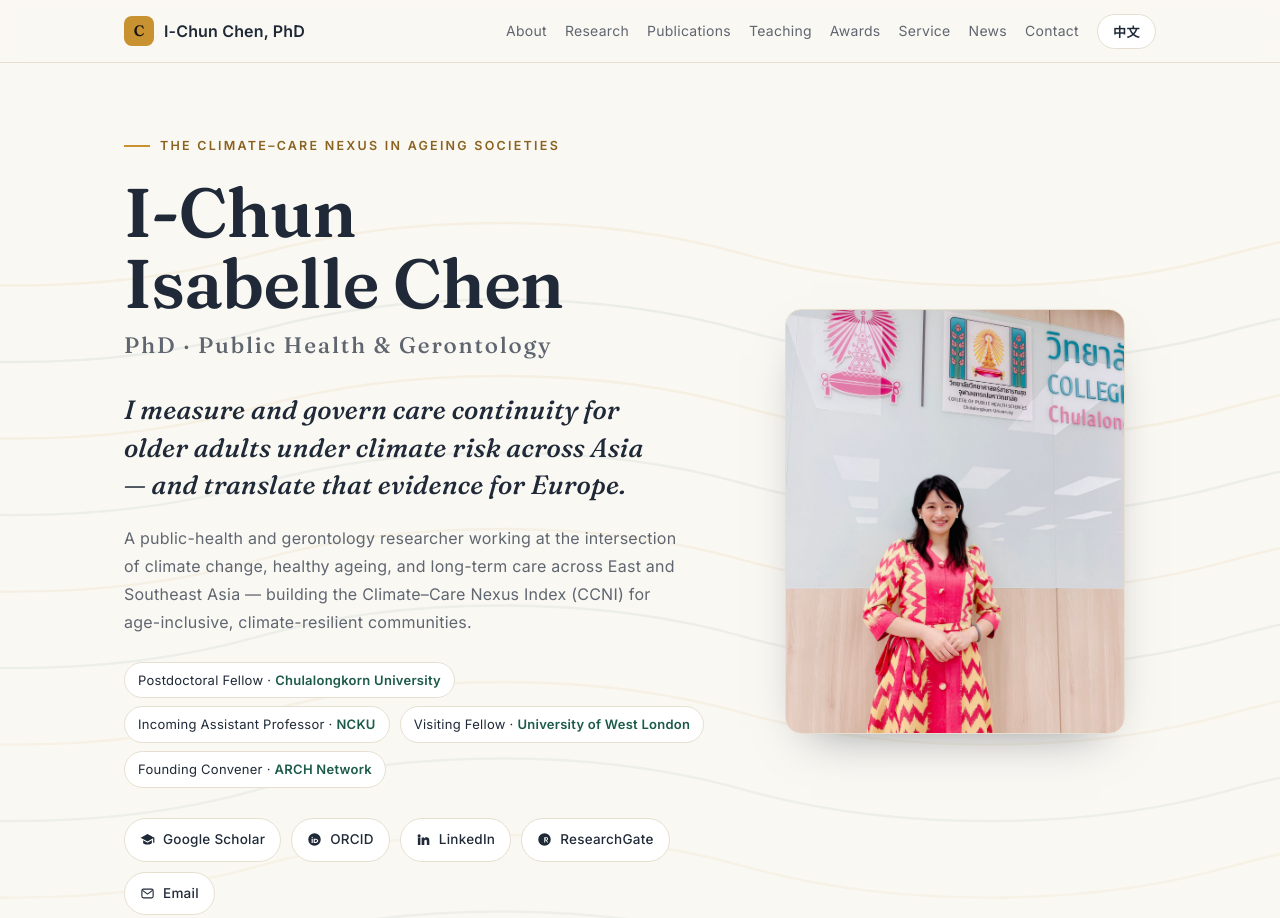
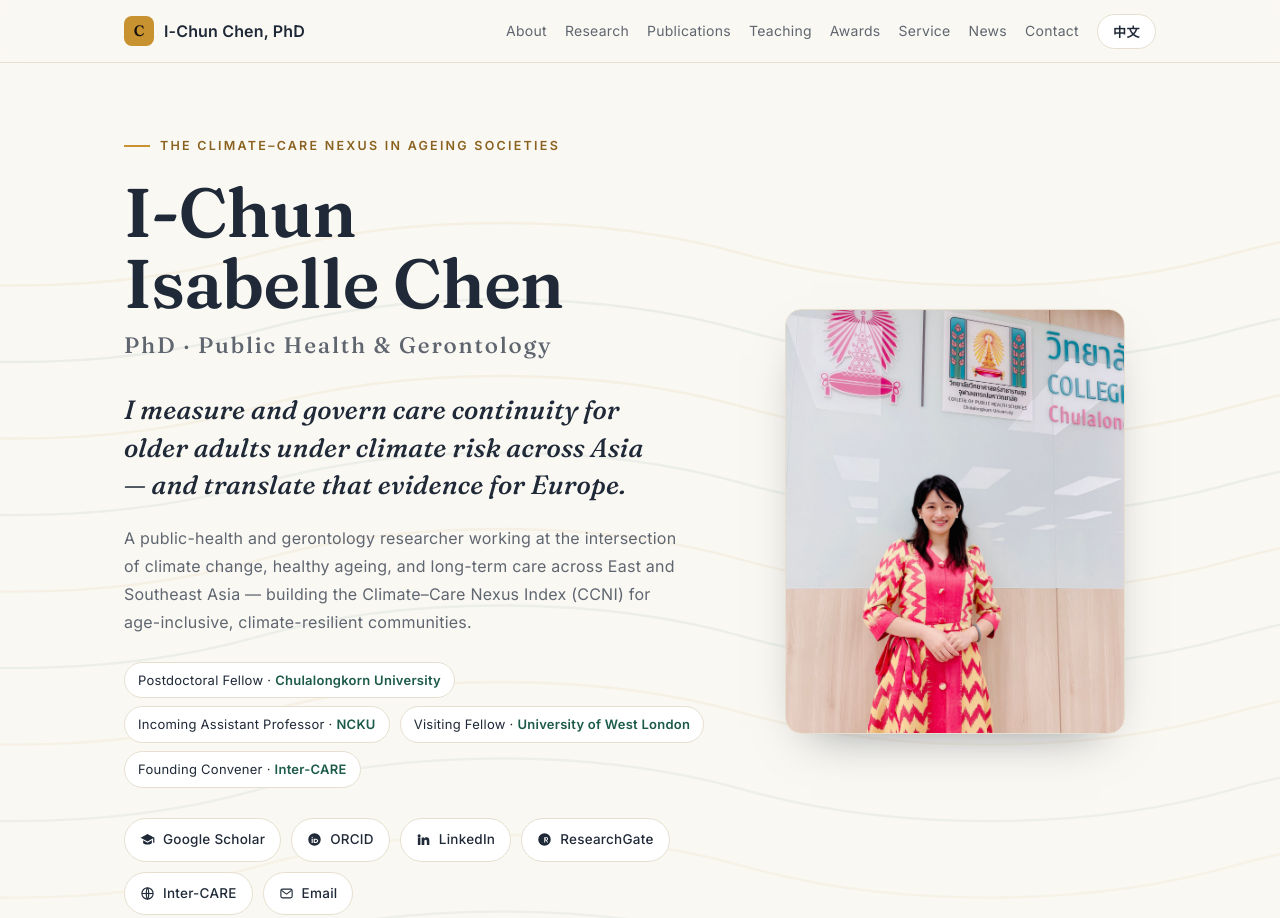
Before and after one commit to everthailand2019-ux/ichunchen-website, a plain HTML site: page index.html in a window 1280 px wide. Shown: the top 918 px of the page. Drawn offline with Linux system fonts and the light colour scheme.

Commit message:
Replace ARCH with Inter-CARE network (+ links); Climate Care Lab now an established unit
Co-Authored-By: Claude Opus 4.8 <noreply@anthropic.com>

```diff
--- a/index.html
+++ b/index.html
@@ -66,6 +66,7 @@
       <a class="link" href="https://orcid.org/0000-0002-6445-9502" target="_blank" rel="noopener"><svg viewBox="0 0 24 24" fill="currentColor"><path d="M12 2a10 10 0 100 20 10 10 0 000-20zM8.3 7.4a1 1 0 110 2 1 1 0 010-2zm-.9 3.2h1.8v7H7.4v-7zm3.3 0h3.3c2.4 0 3.9 1.6 3.9 3.5s-1.5 3.5-3.9 3.5h-3.3v-7zm1.8 1.6v3.8h1.4c1.3 0 2.2-.8 2.2-1.9s-.9-1.9-2.2-1.9h-1.4z"/></svg>ORCID</a>
       <a class="link" href="https://www.linkedin.com/in/drichunchen/" target="_blank" rel="noopener"><svg viewBox="0 0 24 24" fill="currentColor"><path d="M4.98 3.5A2.5 2.5 0 112.5 6 2.5 2.5 0 014.98 3.5zM3 8.98h4v12H3zM9 8.98h3.8v1.64h.05a4.16 4.16 0 013.75-2.06c4 0 4.75 2.64 4.75 6.07v6.35h-4v-5.63c0-1.34 0-3.07-1.87-3.07s-2.16 1.46-2.16 2.97v5.73H9z"/></svg>LinkedIn</a>
       <a class="link" href="https://www.researchgate.net/profile/I-Chun-Chen-8" target="_blank" rel="noopener"><svg viewBox="0 0 24 24" fill="currentColor"><path d="M12 2a10 10 0 100 20 10 10 0 000-20zm3.2 6.3c1.5 0 2.5 1 2.5 2.6 0 1.3-.7 2.2-1.8 2.5l2 3.3h-1.7l-1.8-3.1h-1.3v3.1h-1.5V8.3zm-1.4 1.3v2.8h1.2c.8 0 1.3-.5 1.3-1.4s-.5-1.4-1.3-1.4zM8.2 9.1c-1.4 0-2.3 1-2.3 2.6v3.6h1.5v-3.5c0-.7.3-1.1.9-1.1s.9.4.9 1.1v.3h1.5v-.4c0-1.6-.9-2.6-2.4-2.6z"/></svg>ResearchGate</a>
+      <a class="link" href="https://sites.google.com/view/inter-care--network/home" target="_blank" rel="noopener"><svg viewBox="0 0 24 24" fill="none" stroke="currentColor" stroke-width="1.8"><circle cx="12" cy="12" r="9"/><path d="M3 12h18"/><path d="M12 3c2.6 2.7 2.6 15.3 0 18M12 3c-2.6 2.7-2.6 15.3 0 18"/></svg>Inter-CARE</a>
       <a class="link" href="mailto:smartechagingsolutions@gmail.com"><svg viewBox="0 0 24 24" fill="none" stroke="currentColor" stroke-width="1.8"><rect x="3" y="5" width="18" height="14" rx="2.5"/><path d="M4 7l8 6 8-6"/></svg><span data-i18n="link.email">Email</span></a>
     </div>
     </div>
--- a/script.js
+++ b/script.js
@@ -23,7 +23,7 @@
       "hero.role1": "Postdoctoral Fellow · <b>Chulalongkorn University</b>",
       "hero.role2": "Incoming Assistant Professor · <b>NCKU</b>",
       "hero.role3": "Visiting Fellow · <b>University of West London</b>",
-      "hero.role4": "Founding Convener · <b>ARCH Network</b>",
+      "hero.role4": "Founding Convener · <b>Inter-CARE</b>",
       "link.email": "Email",
 
       "about.kicker": "關於我", "about.title": "About",
@@ -92,7 +92,7 @@
 
       "sv.kicker": "學術服務與影響", "sv.title": "Service, Editorial & Convening",
       "sv.c1h": "Convening & talks",
-      "sv.c1a": "<b>Founding Convener</b>, ARCH — Ageing, Resilience, Climate & Health Network",
+      "sv.c1a": "<b>Founding Convener</b>, <a href=\"https://sites.google.com/view/inter-care--network/home\" target=\"_blank\" rel=\"noopener\">Inter-CARE</a> — International Network on Climate, Ageing and Resilience Research",
       "sv.c1b": "Symposium and policy-dialogue participation across ASEAN long-term-care agendas",
       "sv.c1c": "Conference presentations on climate emotions, disaster resilience and community care",
       "sv.c2h": "Editorial & peer review",
@@ -103,9 +103,9 @@
       "sv.c3b": "Contributions to ASEAN regional long-term-care policy dialogue",
       "sv.c3c": "Collaboration with community and faith-based care networks, including the Tzu Chi Foundation",
 
-      "lab.kick": "An emerging research initiative", "lab.zh": "A research platform for ageing resilience across Asia and Europe",
+      "lab.kick": "An independent research unit", "lab.zh": "A research platform for ageing resilience across Asia and Europe",
       "lab.p": "A research platform for climate resilience, ageing and continuity of care across Asia and Europe — spanning policy diagnostics, NGO partnership models, and intergenerational community design.",
-      "lab.note": "Currently a research programme in formation; not presented as an officially established NCKU laboratory before institutional approval.",
+      "lab.note": "Founded and directed by I-Chun Chen as an independent research unit, working with partners across Asia and Europe.",
 
       "nw.kicker": "最新動態", "nw.title": "What's New",
       "nw1.d": "2 Sep 2026", "nw1.p": "<b>ISEE 2026, Munich</b> — Talk on the cross-cultural adaptation and psychometric validation of the Traditional Chinese Inventory of Climate Emotions in Taiwan.", "nw1.c": "Session S24 · Bridging Knowledge, Emotion, and Culture",
@@ -137,7 +137,7 @@
       "hero.role1": "博士後研究員 · <b>朱拉隆功大學</b>",
       "hero.role2": "候任助理教授 · <b>成功大學</b>",
       "hero.role3": "訪問研究員 · <b>西倫敦大學</b>",
-      "hero.role4": "創會召集人 · <b>ARCH 網絡</b>",
+      "hero.role4": "創會召集人 · <b>Inter-CARE</b>",
       "link.email": "電子郵件",
 
       "about.kicker": "About", "about.title": "關於",
@@ -206,7 +206,7 @@
 
       "sv.kicker": "Service, Editorial & Convening", "sv.title": "學術服務與影響",
       "sv.c1h": "召集與演講",
-      "sv.c1a": "<b>創會召集人</b>，ARCH — 高齡、韌性、氣候與健康網絡",
+      "sv.c1a": "<b>創會召集人</b>，<a href=\"https://sites.google.com/view/inter-care--network/home\" target=\"_blank\" rel=\"noopener\">Inter-CARE</a> — 氣候、高齡與韌性研究國際網絡",
       "sv.c1b": "參與東協長照議程的論壇與政策對話",
       "sv.c1c": "於氣候情緒、災害韌性與社區照護主題進行研討會發表",
       "sv.c2h": "編輯與審查",
@@ -217,9 +217,9 @@
       "sv.c3b": "參與東協區域長照政策對話",
       "sv.c3c": "與社區及宗教慈善照護網絡合作，包含慈濟基金會",
 
-      "lab.kick": "新興研究計畫", "lab.zh": "氣候照護實驗室 · 跨越亞洲與歐洲的高齡韌性研究平台",
+      "lab.kick": "獨立研究單位", "lab.zh": "氣候照護實驗室 · 跨越亞洲與歐洲的高齡韌性研究平台",
       "lab.p": "一個關於氣候韌性、老化與照護連續性的研究平台，橫跨亞洲與歐洲——涵蓋政策診斷、NGO 夥伴模式與跨世代社區設計。",
-      "lab.note": "目前為形成中的研究計畫；在機構正式核准前，不以已設立之成大實驗室名義呈現。",
+      "lab.note": "由陳怡君創立並主持的獨立研究單位，與亞洲及歐洲夥伴合作。",
 
       "nw.kicker": "What's New", "nw.title": "最新動態",
       "nw1.d": "2026 年 9 月 2 日", "nw1.p": "<b>ISEE 2026，慕尼黑</b> — 發表「繁體中文版氣候情緒量表」於台灣的跨文化調適與心理計量驗證。", "nw1.c": "Session S24 · Bridging Knowledge, Emotion, and Culture",
```
